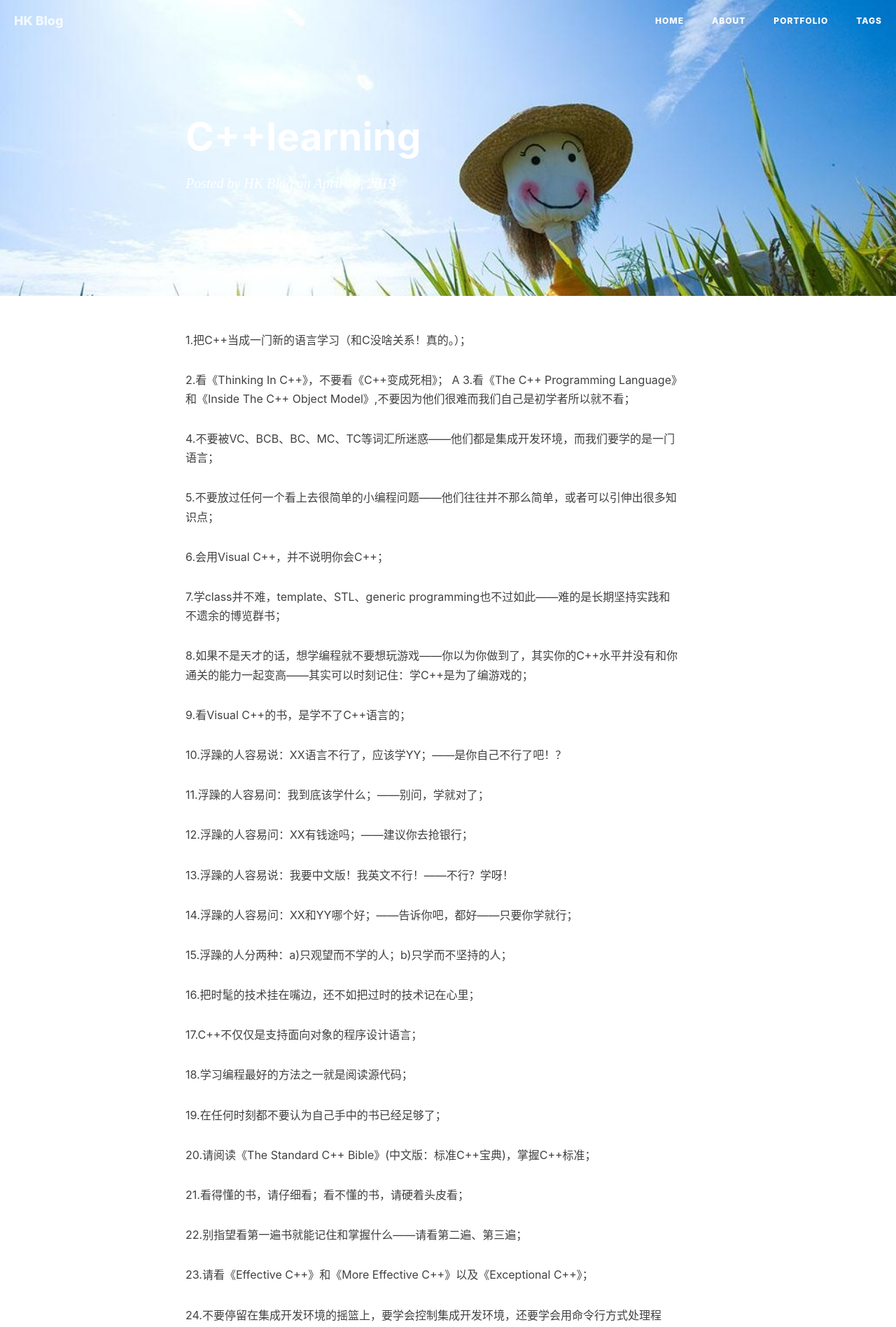
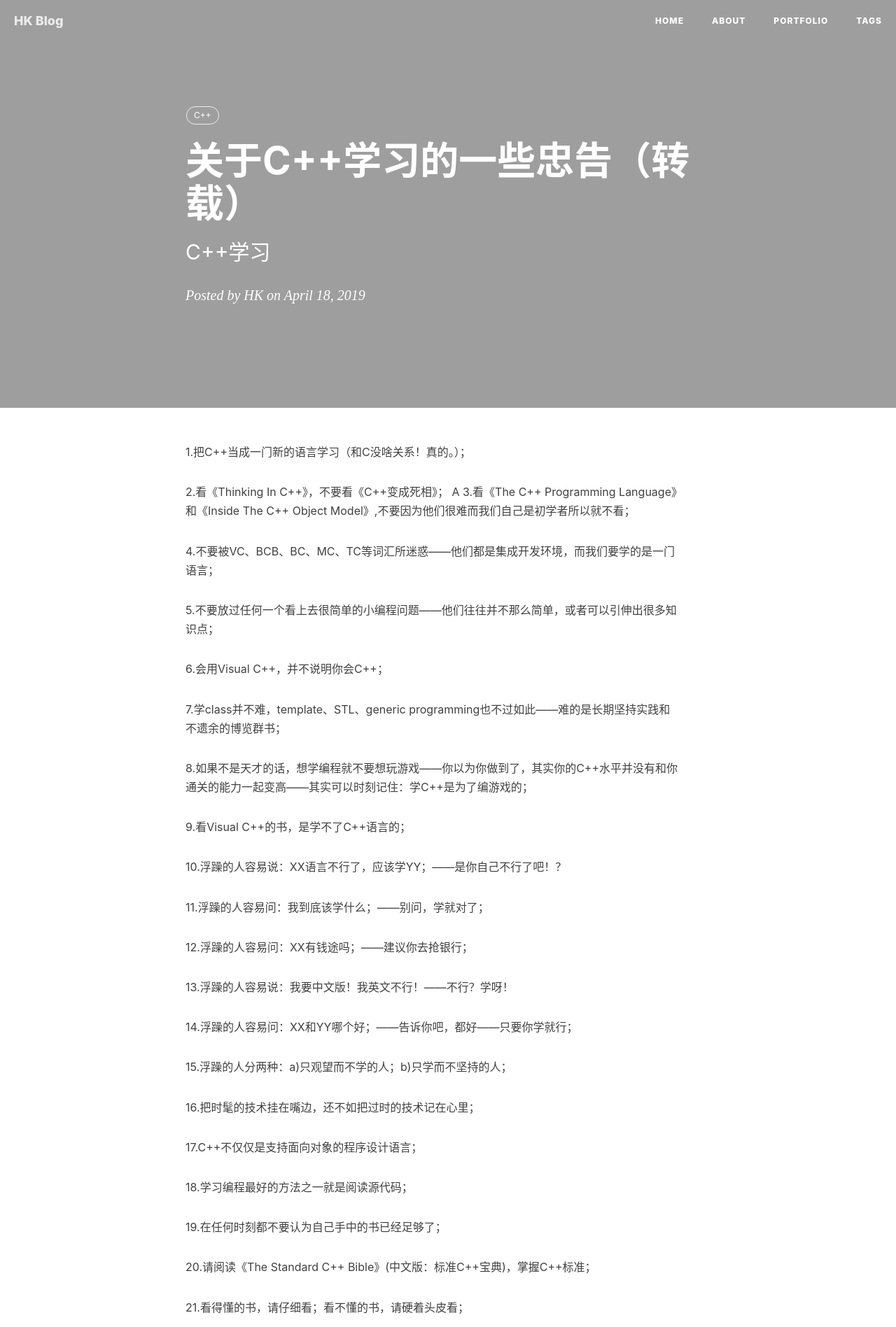
Before and after one commit to Hkaren78/Hkaren78.github.io, a Jekyll site: the page built from _posts/2019-04-18-C++learning.md, in a window 1280 px wide. Shown: the top 1897 px of the page at 70% size. Built offline with Jekyll 4.4.1, drawn with Linux system fonts in a browser that asks for light colours; nearby versions of some CDN libraries; our own code applies the rules of GitHub Pages for plain Markdown files; comment, search, counter and statistics services are not loaded.

Commit message:
Update 2019-04-18-C++learning.md

```diff
--- a/_posts/2019-04-18-C++learning.md
+++ b/_posts/2019-04-18-C++learning.md
@@ -1,4 +1,13 @@
-
+---
+layout:     post
+title:      "关于C++学习的一些忠告（转载）"
+subtitle:   "C++学习"
+date:       2019-04-18
+author:     "HK"
+header-img: "img/C++Eg.png"
+tags:
+    - C++
+---
 
 1.把C++当成一门新的语言学习（和C没啥关系！真的。）；
 
```
